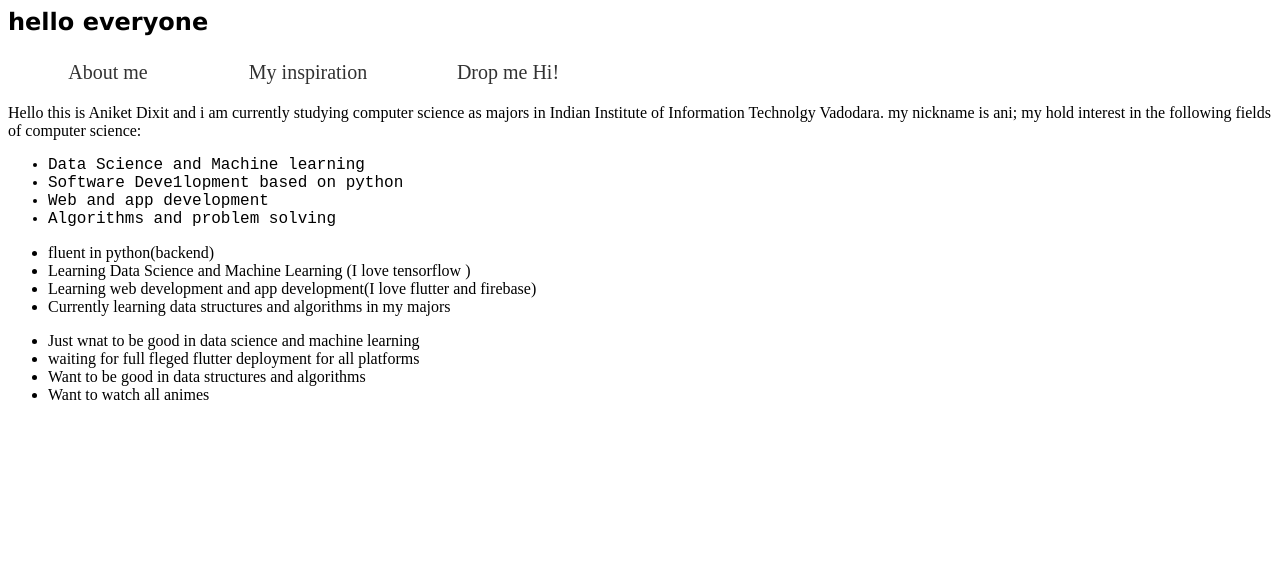
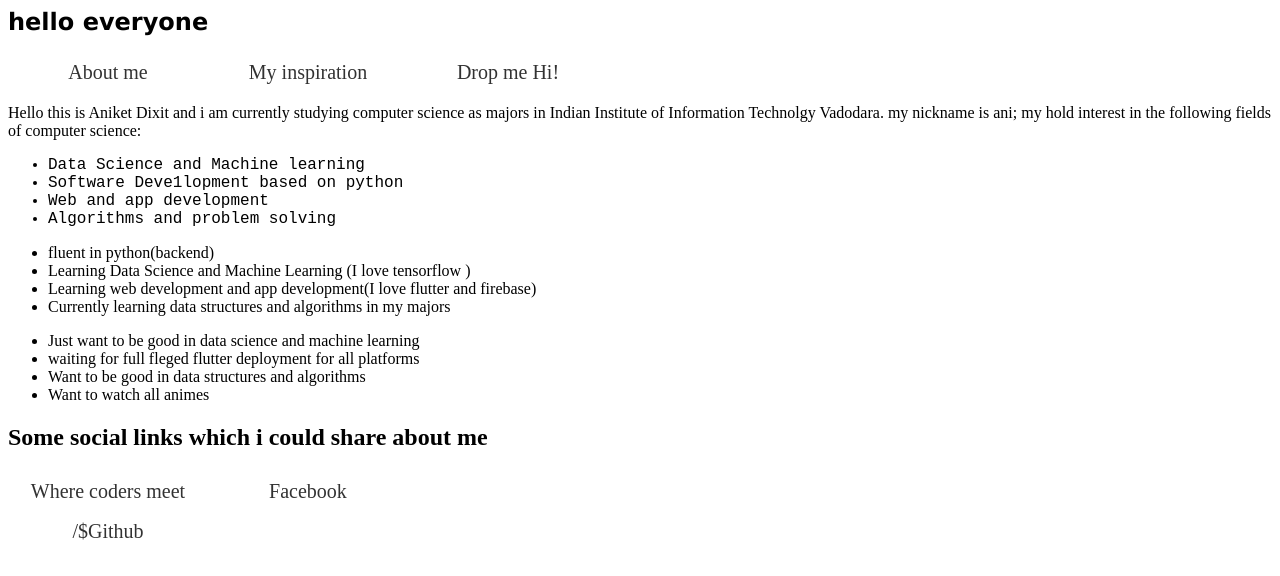
Before and after one commit to dixitaniket/personal-website, a plain HTML site: page index.html in a window 1280 px wide. Drawn offline with Linux system fonts and the light colour scheme.

Commit message:
Update index.html

```diff
--- a/index.html
+++ b/index.html
@@ -58,7 +58,7 @@
    <p>
        <ul class="aspirations">
            <li>
-            Just wnat to be good in  data science and machine learning
+            Just want to be good in  data science and machine learning
            </li>
            <li>
                waiting for full fleged flutter deployment for all platforms
@@ -73,5 +73,13 @@
        </ul>
    </p>
 
+   <p>
+       <H2>Some social links which i could share about me</H2>
+        <ul class="menu_class">
+                <li class="menu"><a href="">Where coders meet /$Github</a></li>
+                <li class="menu"><a href="">Facebook</a></li>
+                <!-- <li class="menu"><a href="drop.html"></a></li> -->
+            </ul>
+   </p>
 </body>
 </html>
```
